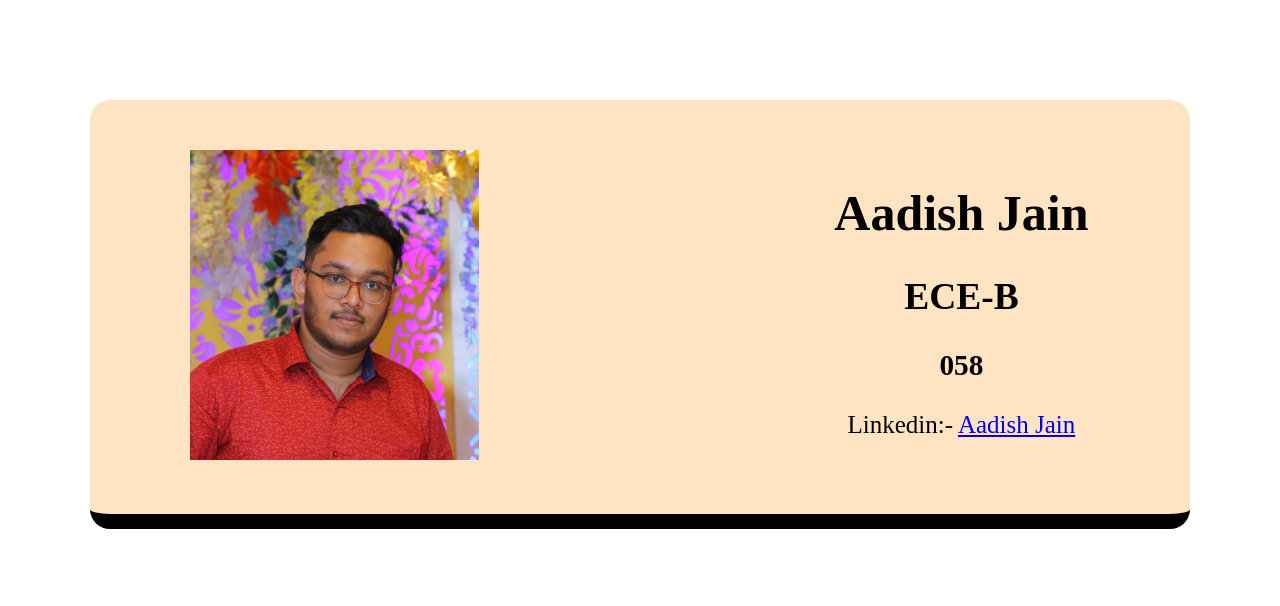
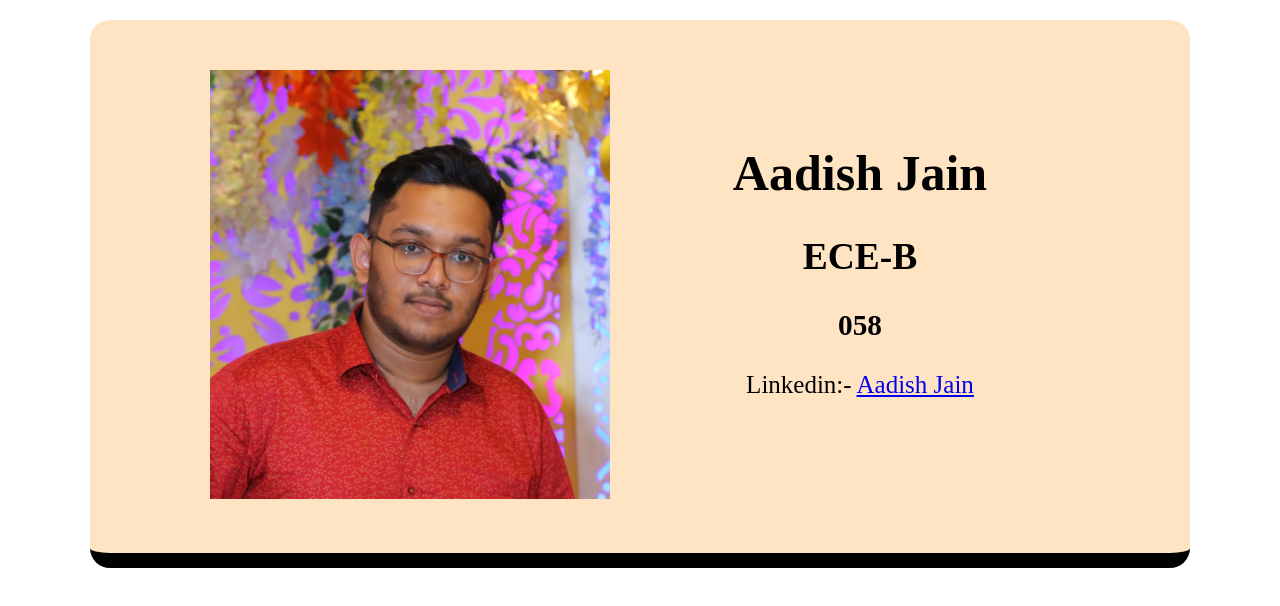
Before and after one commit to AadishJ03/Buisness-Card, a plain HTML site: page index.html in a window 1280 px wide. Drawn offline with Linux system fonts and the light colour scheme.

Commit message:
Final Buisness Card

```diff
--- a/index.html
+++ b/index.html
@@ -10,7 +10,10 @@
 <body>
     <div class="main">
         <div class="img">
-            <img src="Image.jpg" alt="Owner" width="45%">
+            <img
+                src="Image.jpg"
+                alt="Owner"
+                width="100%">
         </div>
         <div class="abt">
             <h1> Aadish Jain </h1>
--- a/style.css
+++ b/style.css
@@ -1,3 +1,6 @@
+body{
+    margin: 20px;
+}
 .main{
     width: 900px;
     display: flex;
@@ -8,14 +11,16 @@
     border-bottom: 15px solid black;
     margin-left: auto;
     margin-right: auto;
-    margin-top: 100px;
     border-radius: 20px;
 }
 .img{
-    width: 1000px;
+    width: 400px;
+    height: auto;
 }
 .abt{
     text-align: center;
     font-size: 25px;
     width: 400px;
+    height: auto;
+    padding:40px 10px;
 }
```
